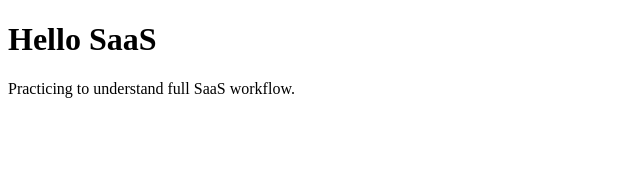
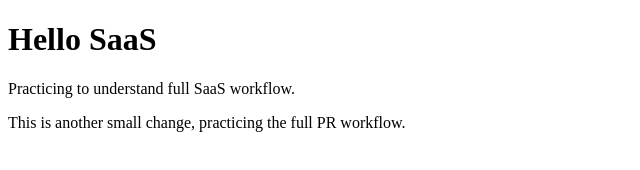
Before and after one commit to mapav989/notes-saas, a plain HTML site: page index.html in a window 1280 px wide. Shown: the whole page, without its empty margins (0-640 px from the left). Drawn offline with Linux system fonts and the light colour scheme.

Commit message:
Add second paragraph to homepage

```diff
--- a/index.html
+++ b/index.html
@@ -9,5 +9,6 @@
 <body>
     <h1>Hello SaaS</h1>
     <p>Practicing to understand full SaaS workflow.</p>
+    <p>This is another small change, practicing the full PR workflow.</p>
 </body>
 </html>
```
